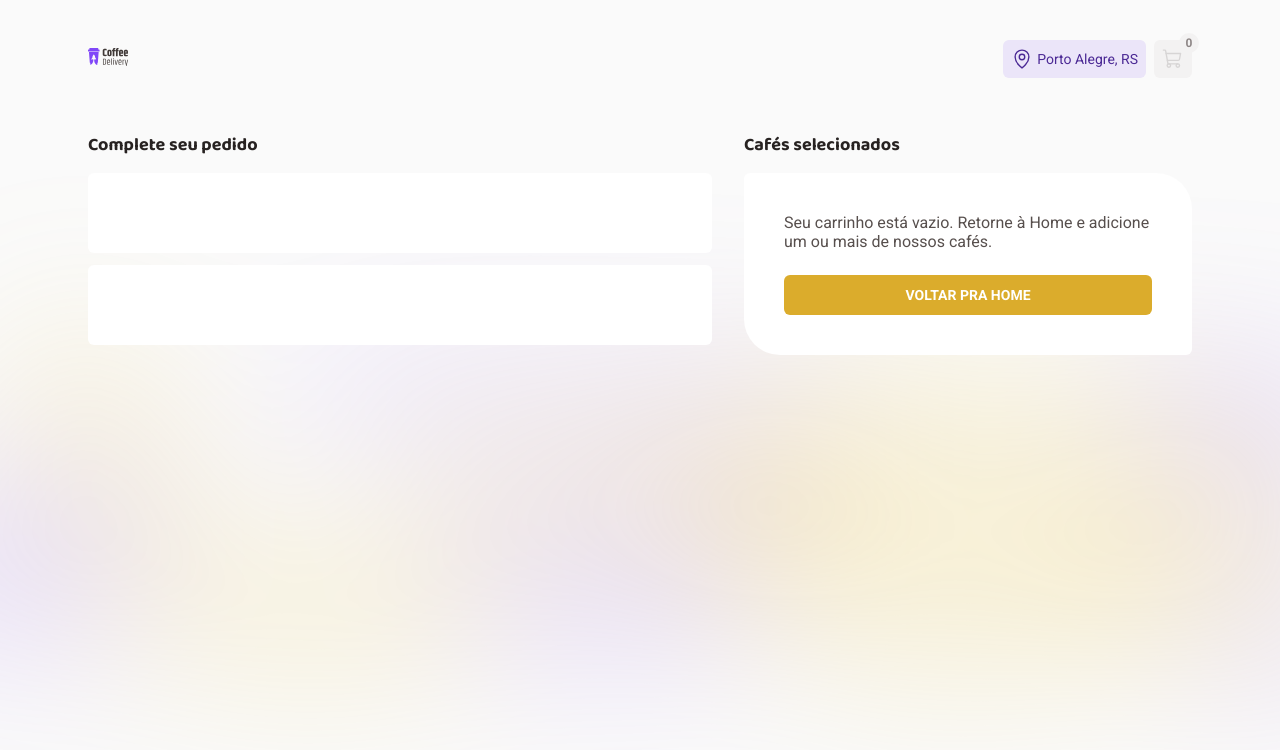
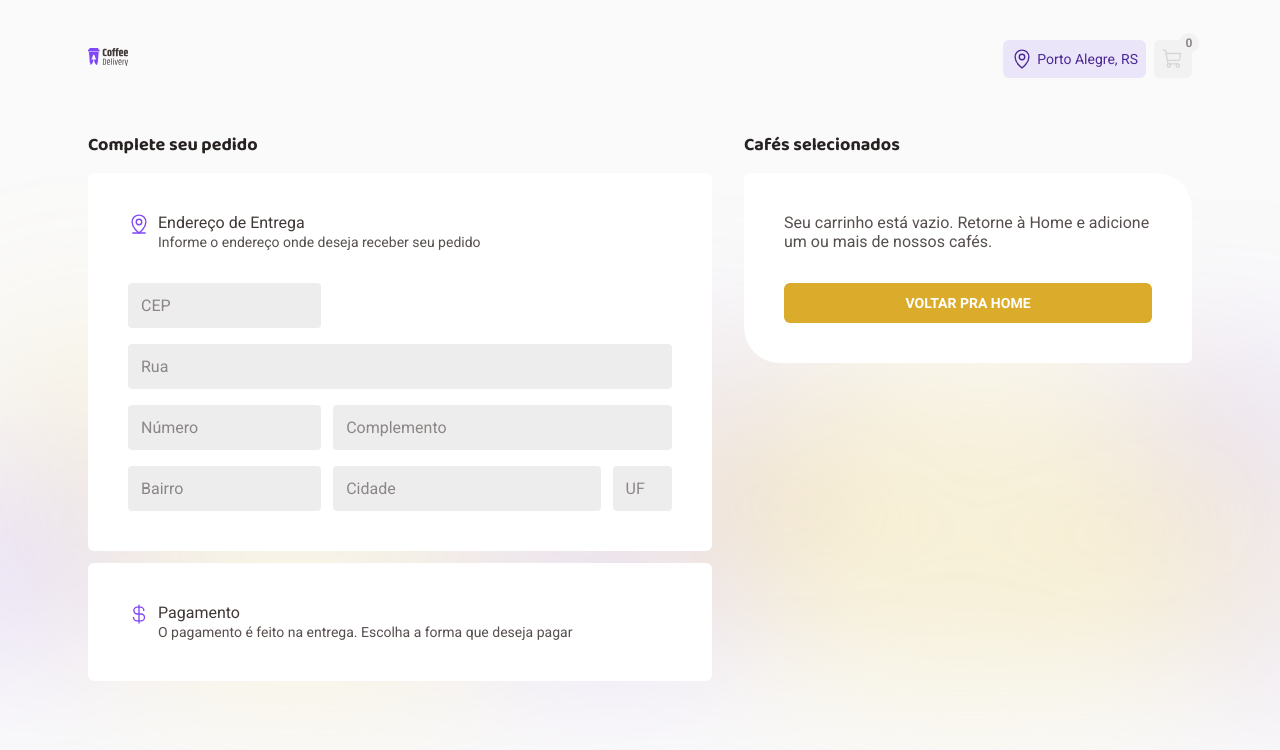
Before and after one commit to renandf/rocketseat-challenge-2-coffee-delivery, a React (Vite) app: page /checkout in a window 1280 px wide. Shown: the top 750 px of the page. Built offline with nearby package versions, Linux system fonts and the light colour scheme.

Commit message:
feat: Add basic form (not working) for delivery address

```diff
--- /dev/null
+++ b/src/components/Input/index.tsx
@@ -0,0 +1,10 @@
+import { InputContainer } from "./styles";
+
+// interface InputProps extends React.InputHTMLAttributes<HTMLInputElement> {
+// }
+
+export function Input ({ ...props }: React.InputHTMLAttributes<HTMLInputElement>) {
+  return (
+    <InputContainer {...props} />
+  )
+}
--- /dev/null
+++ b/src/components/Input/styles.ts
@@ -0,0 +1,13 @@
+import styled from 'styled-components'
+
+export const InputContainer = styled.input`
+  width: 100%;
+  padding: .75rem;
+  border: 1px solid transparent;
+  border-radius: ${props => props.theme['border-radius-sm']};
+  background-color: ${props => props.theme['base-input']};
+
+  &::placeholder {
+    color: ${props => props.theme['base-label']};
+  }
+`
--- a/src/pages/Checkout/index.tsx
+++ b/src/pages/Checkout/index.tsx
@@ -1,9 +1,11 @@
+import { CurrencyDollar, MapPinLine } from 'phosphor-react'
 import { useContext } from 'react'
 import { Link } from 'react-router-dom'
 import { CoffeeCardCart } from '../../components/CoffeeCardCart'
+import { Input } from '../../components/Input'
 import { CartContext } from '../../Contexts/CartContext'
 import { styledPrice } from '../../utils'
-import { AddressContainer, AsideContainer, CartButton, CartContainer, CartPriceGroup, CartPriceItem, CartPriceTotal, MainContainer, PaymentContainer, WrappingContainer } from "./styles"
+import { AddressContainer, AddressForm, AsideContainer, CartButton, CartContainer, CartPriceGroup, CartPriceItem, CartPriceTotal, MainContainer, PaymentContainer, SectionTitle, WrappingContainer } from "./styles"
 
 export function Checkout() {
   const { coffees, totalPrice } = useContext(CartContext)
@@ -15,9 +17,34 @@ export function Checkout() {
       <WrappingContainer>
         <MainContainer>
           <h2>Complete seu pedido</h2>
-          <AddressContainer></AddressContainer>
+          <AddressContainer>
+            <SectionTitle>
+              <MapPinLine size={22} />
+              <div>
+                <p>Endereço de Entrega</p>
+                <small>Informe o endereço onde deseja receber seu pedido</small>
+              </div>
+            </SectionTitle>
+            <AddressForm>
+              <Input id="cep" type="number" placeholder="CEP" max={99999999} required />
+              <Input id="rua" type="text" placeholder="Rua" required />
+              <Input id="numero" type="text" placeholder="Número" required />
+              <Input id="complemento" type="text" placeholder="Complemento" />
+              <Input id="bairro" type="text" placeholder="Bairro" required />
+              <Input id="cidade" type="text" placeholder="Cidade" required />
+              <Input id="uf" type="text" placeholder="UF" minLength={2} maxLength={2} required />
+            </AddressForm>
+          </AddressContainer>
 
-          <PaymentContainer></PaymentContainer>
+          <PaymentContainer>
+            <SectionTitle>
+                <CurrencyDollar size={22} />
+                <div>
+                  <p>Pagamento</p>
+                  <small>O pagamento é feito na entrega. Escolha a forma que deseja pagar</small>
+                </div>
+              </SectionTitle>
+          </PaymentContainer>
         </MainContainer>
 
         <AsideContainer>
@@ -31,6 +58,7 @@ export function Checkout() {
             </CartContainer>
           ) : (
             <CartContainer>
+              <div>
                 {coffees.map(coffee => {
                   return (
                     <CoffeeCardCart
@@ -44,6 +72,7 @@ export function Checkout() {
                     />
                   )
                 })}
+              </div>
 
               <CartPriceGroup>
                 <CartPriceItem>
--- a/src/pages/Checkout/styles.ts
+++ b/src/pages/Checkout/styles.ts
@@ -19,7 +19,28 @@ export const AsideContainer = styled.aside`
   max-width: 28rem;
 `
 
+export const SectionTitle = styled.div`
+  display: flex;
+  gap: .5rem;
+
+  p {
+    color: ${props => props.theme['base-subtitle']};
+  }
+
+  small {
+    color: ${props => props.theme['base-text']};
+    font-size: .875rem;
+  }
+
+  svg {
+    color: ${props => props.theme['purple']};
+  }
+`
+
 const Base = styled.div`
+  display: flex;
+  flex-direction: column;
+  gap: 2rem;
   padding: 2.5rem;
   background-color: ${props => props.theme.white};
   border-radius: ${props => props.theme['border-radius-md']};
@@ -27,6 +48,55 @@ const Base = styled.div`
 
 export const AddressContainer = styled(Base)`
   margin-block-end: .75rem;
+`
+
+export const AddressForm = styled.form`
+  display: grid;
+  gap: 1rem .75rem;
+  grid-template-columns: 3.25fr 4.5fr 1fr;
+  grid-template-rows: auto;
+  grid-template-areas:
+    "cep . ."
+    "rua rua rua"
+    "numero complemento complemento"
+    "bairro cidade uf";
+
+  input#cep{
+    grid-area: cep;
+
+    /* Remove the input[number] default arrows */
+    &::-webkit-outer-spin-button,
+    &::-webkit-inner-spin-button {
+      -webkit-appearance: none;
+      margin: 0;
+    }
+    -moz-appearance: textfield;
+  }
+
+  input#rua{
+    grid-area: rua;
+  }
+
+  input#numero{
+    grid-area: numero;
+  }
+
+  input#complemento{
+    grid-area: complemento;
+  }
+
+  input#bairro{
+    grid-area: bairro;
+  }
+
+  input#cidade{
+    grid-area: cidade;
+  }
+
+  input#uf{
+    grid-area: uf;
+    text-transform: uppercase;
+  }
 `
 
 export const PaymentContainer = styled(Base)``
@@ -39,9 +109,7 @@ export const CartContainer = styled(Base)`
     ${props => props.theme['border-radius-lg']};
 `
 
-
 export const CartPriceGroup = styled.div`
-  padding-block-start: 1.5rem;
   display: flex;
   flex-direction: column;
   gap: .75rem;
@@ -64,7 +132,6 @@ export const CartPriceTotal = styled(CartPriceBase)`
 `
 
 export const CartButton = styled.button`
-  margin-block-start: 1.5rem;
   width: 100%;
   text-align: center;
   background-color: ${props => props.theme['yellow']};
--- a/src/styles/themes/default.ts
+++ b/src/styles/themes/default.ts
@@ -19,6 +19,7 @@ export const defaultTheme ={
   'purple': '#8047F8',
   'purple-dark': '#4B2995',
 
+  'border-radius-sm': '4px',
   'border-radius-md': '6px',
   'border-radius-lg': '36px'
 }
```
Lines whose indentation alone changed are shown as unchanged.
